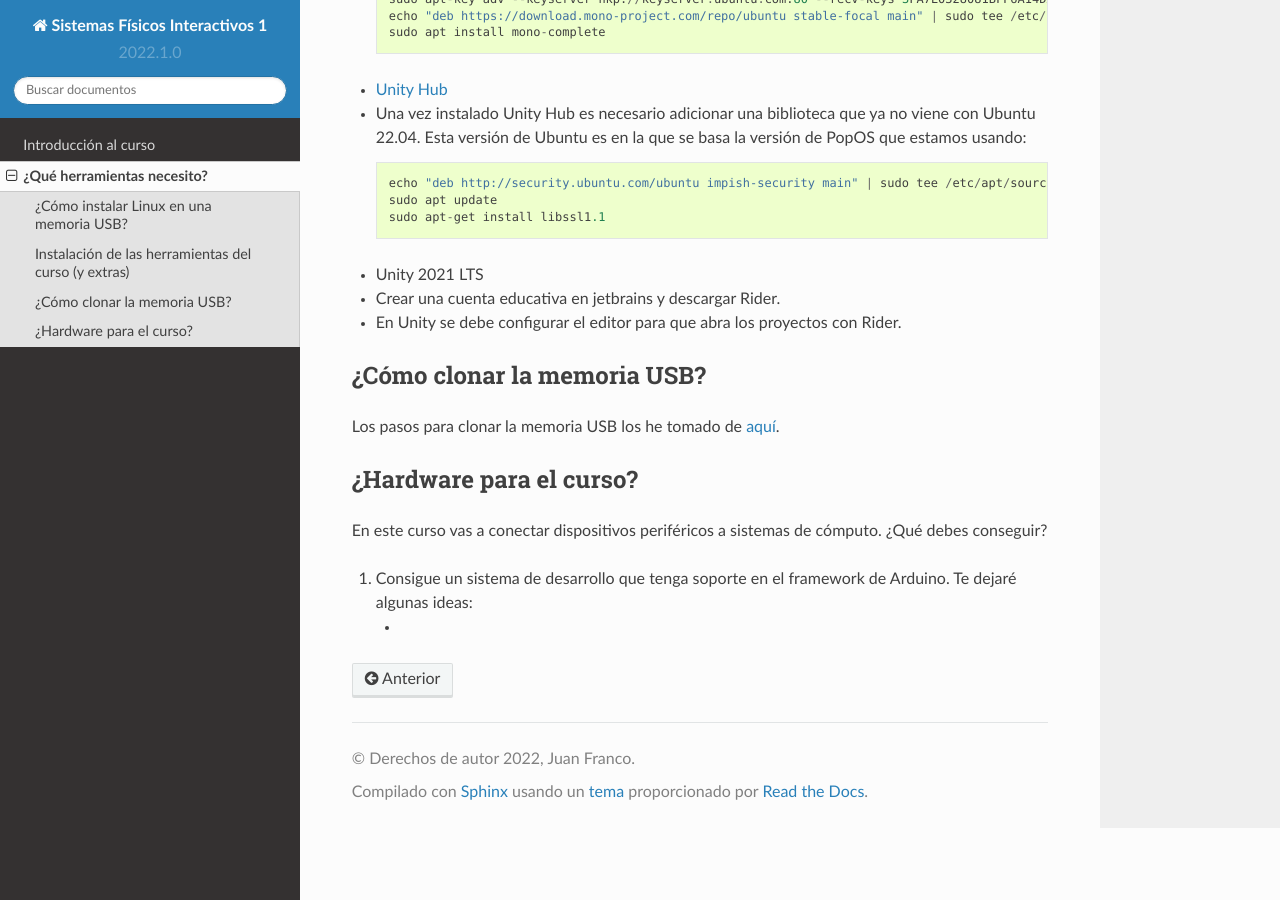
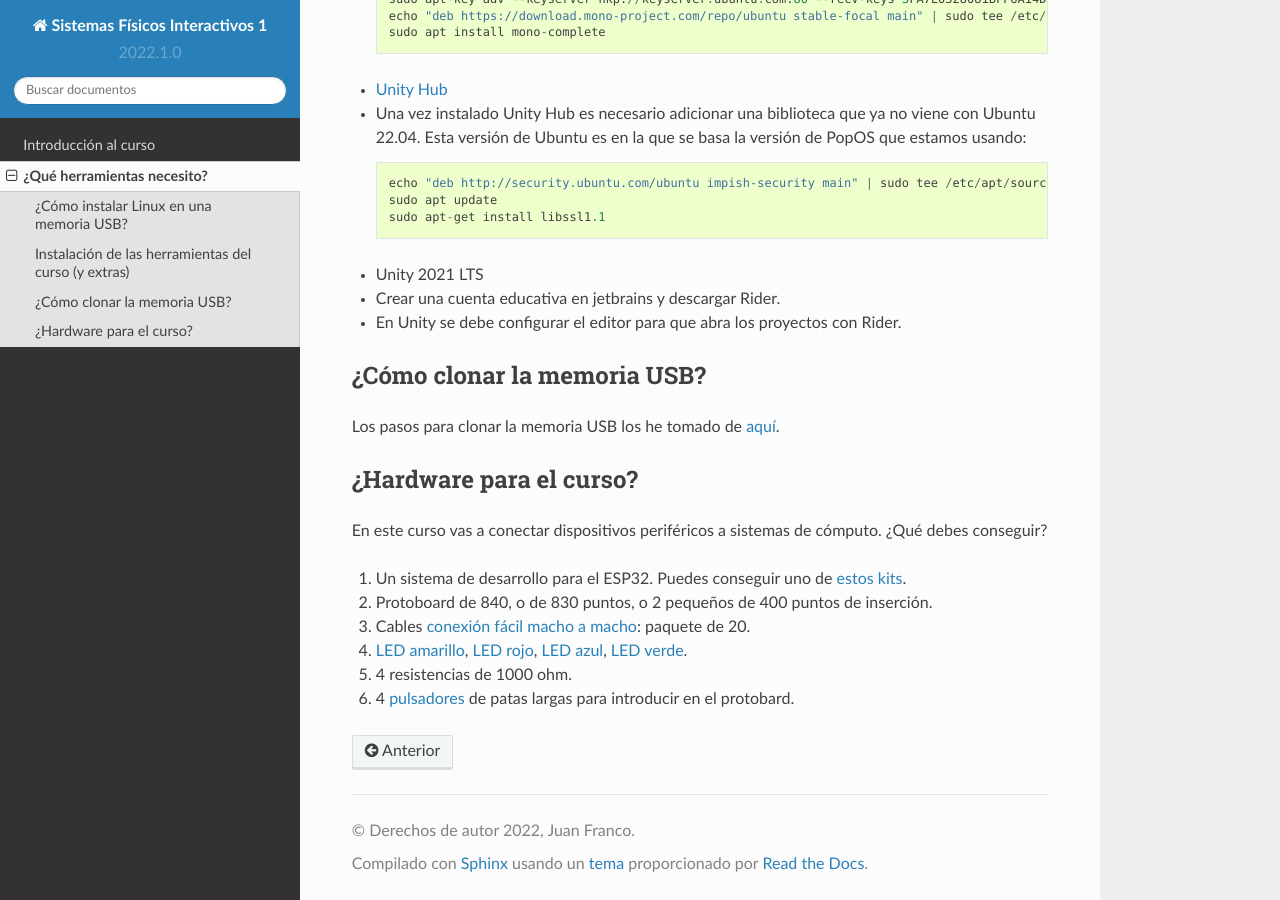
Before and after one commit to juanferfranco/SistemasFisicosInteractivos1, a Sphinx documentation site: the page built from docs/_intro/tools.rst, in a window 1280 px wide and 900 px high, scrolled down 1952 px. Built offline with Sphinx 7.4.7 and the Read the Docs theme 2.0.0, drawn with Linux system fonts in a browser that asks for light colours; pages that are not in the unit, such as notebooks, are missing from menus.

Commit message:
done hardware tools

```diff
--- a/docs/_intro/tools.rst
+++ b/docs/_intro/tools.rst
@@ -109,7 +109,15 @@ Los pasos para clonar la memoria USB los he tomado de
 En este curso vas a conectar dispositivos periféricos a sistemas de cómputo.
 ¿Qué debes conseguir?
 
-#. Consigue un sistema de desarrollo que tenga soporte en el framework de Arduino. Te dejaré algunas
-   ideas:
-
-   *
+#. Un sistema de desarrollo para el ESP32. Puedes conseguir uno de
+   `estos kits <https://www.didacticaselectronicas.com/index.php/sistemas-de-desarrollo/espressif-systems/esp32/tarjeta-de-desarrollo-esp32-wrover-b-tarjetas-modulos-de-desarrollo-de-con-wifi-y-bluetooth-esp32u-comunicaci%C3%B3n-wi-fi-bluetooth-esp32u-iot-esp32-nodemcu-wrover-devkit-detail>`__.
+#. Protoboard de 840, o de 830 puntos, o 2 pequeños de 400 puntos de inserción.
+#. Cables `conexión fácil macho a macho <https://www.didacticaselectronicas.com/index.php/cables-conectores-y-accesorios/conexion-facil/kit-cables-conexion-facil-mm-premium-10pcs-1-dupont-arduino-cables-de-conexion-f%C3%A1cil-macho-macho-dupont-header-easy-conection-arduino-r%C3%A1pida-1852-detail>`__:
+   paquete de 20.
+#. `LED amarillo <https://www.didacticaselectronicas.com/index.php/optoelectronica/diodos-led/dip/5mm/led-5mm-difuso-amarillo-diodos-leds-difusos-de-5mm-iluminaci%C3%B3n-through-hole-dip-amarillos-detail>`__,
+   `LED rojo <https://www.didacticaselectronicas.com/index.php/optoelectronica/diodos-led/dip/5mm/led-5mm-difuso-rojo-diodos-leds-difusos-de-5mm-iluminaci%C3%B3n-through-hole-dip-rojos-detail>`__,
+   `LED azul <https://www.didacticaselectronicas.com/index.php/optoelectronica/diodos-led/dip/5mm/led-5mm-difuso-azul-diodos-leds-difusos-de-5mm-iluminaci%C3%B3n-through-hole-dip-azules-detail>`__,
+   `LED verde <https://www.didacticaselectronicas.com/index.php/optoelectronica/diodos-led/dip/5mm/led-5mm-difuso-verde-diodos-leds-difusos-de-5mm-iluminaci%C3%B3n-through-hole-dip-verdes-detail>`__.
+#. 4 resistencias de 1000 ohm.
+#. 4 `pulsadores <https://www.didacticaselectronicas.com/index.php/suiches-y-conectores/suiches/pulsadores/pulsador-peque%C3%B1o-2-pines-2mm-interruptores-botones-switch-suiches-pulsadores-cuadrados-de-2-pines-6mm-x-5mm-momentaneos-moment%C3%A1neo-sw-6x5-2p-sw-057b-de-montaje-through-hole-detail>`__
+   de patas largas para introducir en el protobard.
```
